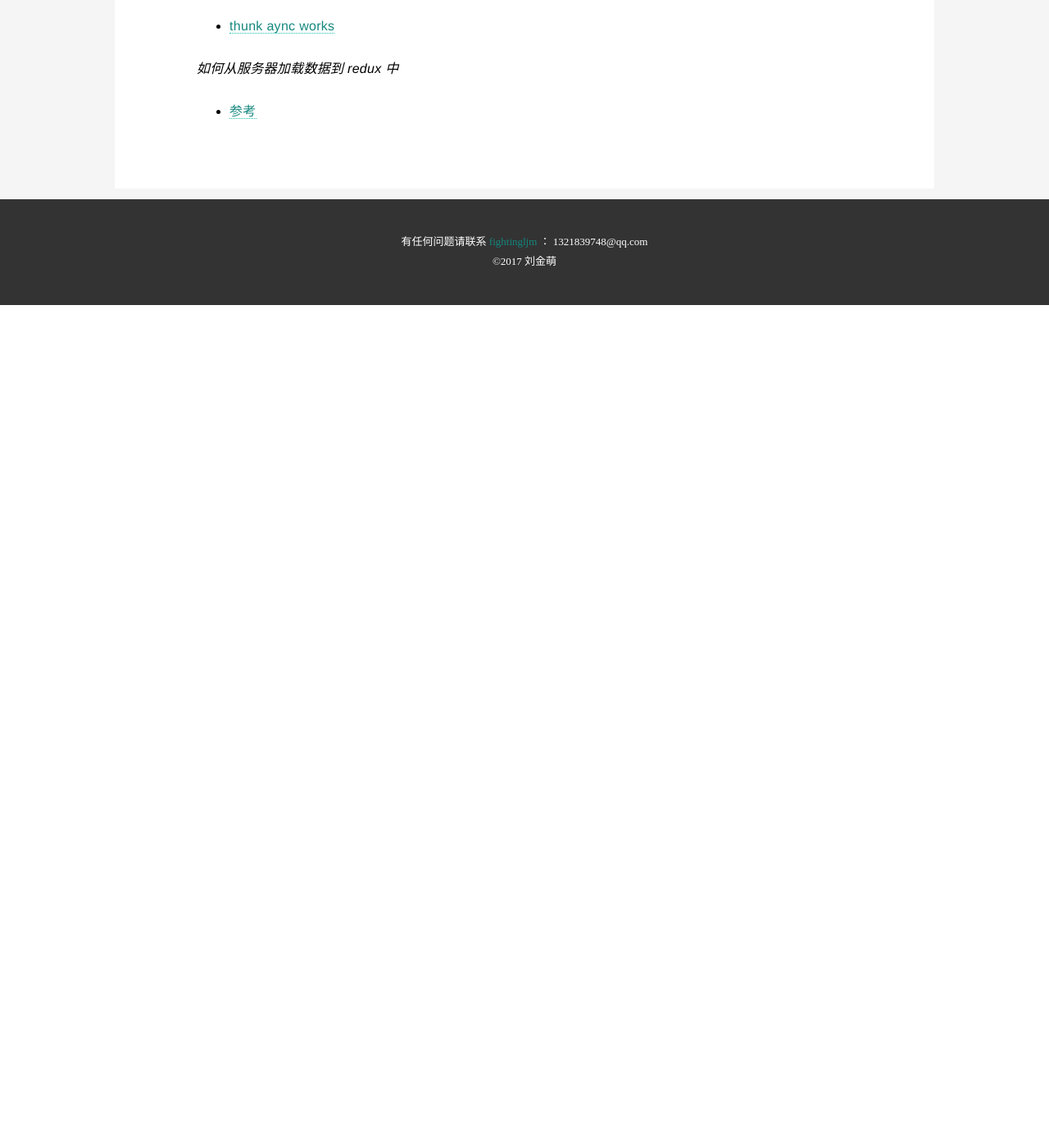
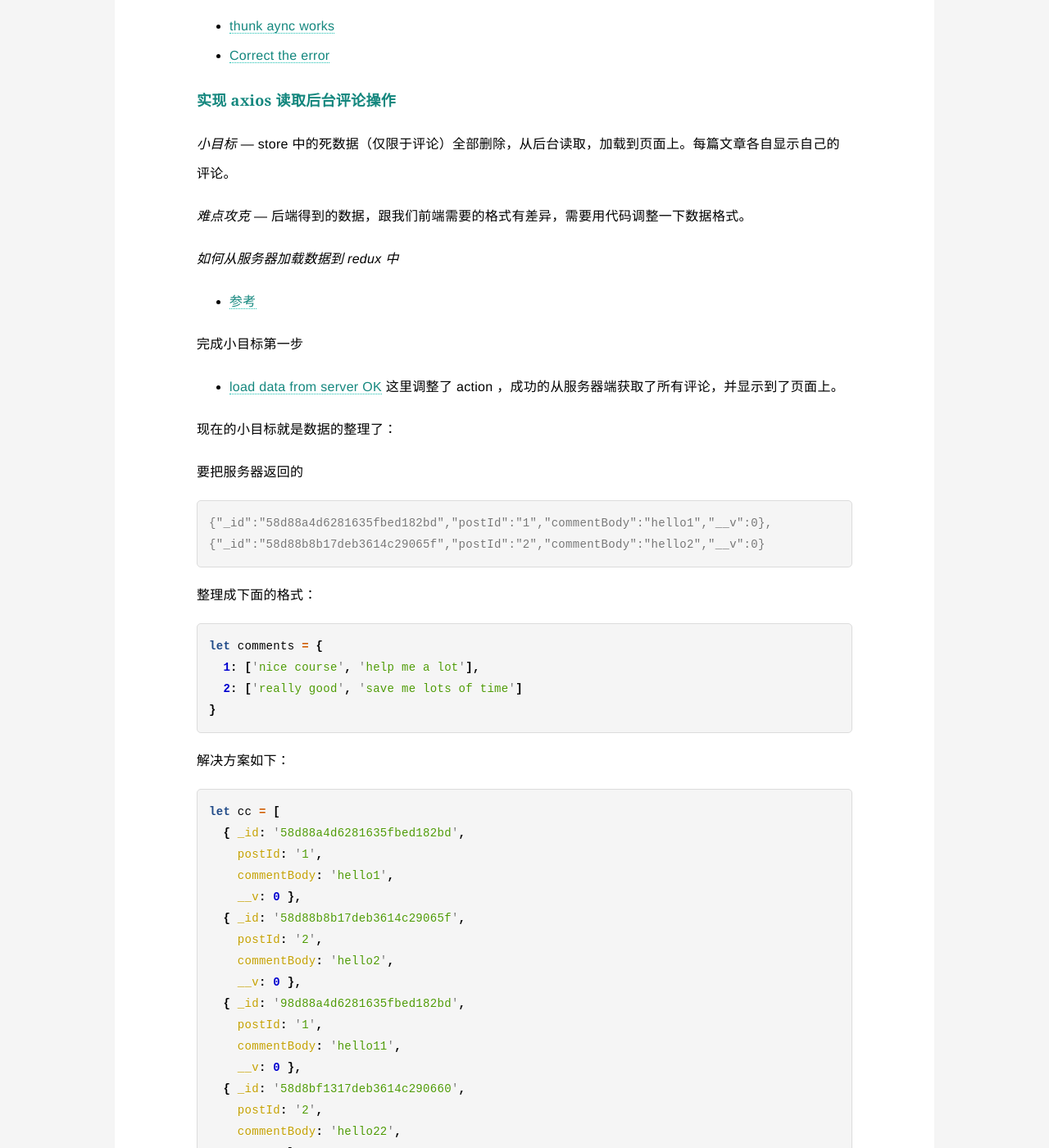
Before and after one commit to fightingljm/fightingljm.github.io, a Jekyll site: the page built from redux/5-api.md, in a window 1280 px wide and 1400 px high, scrolled down 1823 px. Shown: the whole window at 82% size. Built offline with Jekyll 4.4.1, drawn with Linux system fonts in a browser that asks for light colours; before the commit the page ends 2195 px from its top, so only the background shows below that; some of the changed text lies outside the part shown.

Commit message:
connect api

````diff
--- a/redux/5-api.md
+++ b/redux/5-api.md
@@ -52,7 +52,75 @@ import { createStore, applyMiddleware, compose } from 'redux';
 ### 实现 axios 异步操作
 
 - [thunk aync works](https://github.com/fightingljm/redux-demo/commit/ee0191c8248c74d83d96e365f050f7d90c5decad)
+- [Correct the error](https://github.com/fightingljm/redux-demo/commit/44580a40a14e64bce3b8746fae6c634c16a234a1)
+
+### 实现 axios 读取后台评论操作
+
+*小目标* --- store 中的死数据（仅限于评论）全部删除，从后台读取，加载到页面上。每篇文章各自显示自己的评论。
+
+*难点攻克* --- 后端得到的数据，跟我们前端需要的格式有差异，需要用代码调整一下数据格式。
 
 *如何从服务器加载数据到 redux 中*
 
 - [参考](https://github.com/happypeter/hand-in-hand-react-demo/blob/master/client/complete/src/ui/DashBoard.js#L11)
+
+完成小目标第一步
+
+- [load data from server OK](https://github.com/fightingljm/redux-demo/commit/4717b2e9fc8aaf1ebfc5d7cd0e183471fc2e4b2a)
+这里调整了 action ，成功的从服务器端获取了所有评论，并显示到了页面上。
+
+现在的小目标就是数据的整理了：
+
+要把服务器返回的
+
+```
+{"_id":"58d88a4d6281635fbed182bd","postId":"1","commentBody":"hello1","__v":0},
+{"_id":"58d88b8b17deb3614c29065f","postId":"2","commentBody":"hello2","__v":0}
+```
+
+整理成下面的格式：
+
+```js
+let comments = {
+  1: ['nice course', 'help me a lot'],
+  2: ['really good', 'save me lots of time']
+}
+```
+
+解决方案如下：
+
+```js
+let cc = [
+  { _id: '58d88a4d6281635fbed182bd',
+    postId: '1',
+    commentBody: 'hello1',
+    __v: 0 },
+  { _id: '58d88b8b17deb3614c29065f',
+    postId: '2',
+    commentBody: 'hello2',
+    __v: 0 },
+  { _id: '98d88a4d6281635fbed182bd',
+    postId: '1',
+    commentBody: 'hello11',
+    __v: 0 },
+  { _id: '58d8bf1317deb3614c290660',
+    postId: '2',
+    commentBody: 'hello22',
+    __v: 0 }
+]
+
+let post1Com  = cc.filter(value => value.postId != '2' ).map(item => {
+  return item.commentBody;
+})
+
+let post2Com = cc.filter(value => value.postId != '1' ).map(item => {
+  return item.commentBody;
+});
+console.log(post1Com, post2Com);
+// [ 'hello1', 'hello11' ] [ 'hello2', 'hello22' ]
+```
+
+继续上代码：
+
+- [change data format](https://github.com/fightingljm/redux-demo/commit/fda35831ab705306744750016d856737f80f613a) 这个最终实现了数据格式的转换
+- [commentList success](https://github.com/fightingljm/redux-demo/commit/856b76f079d9773bf194f996b5980e88c21df34e) 页面重新正常显示评论
````
